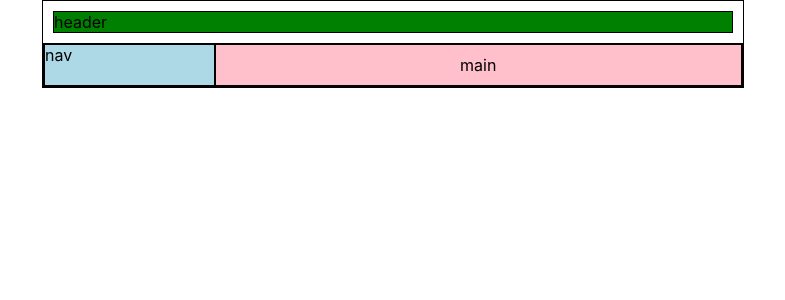
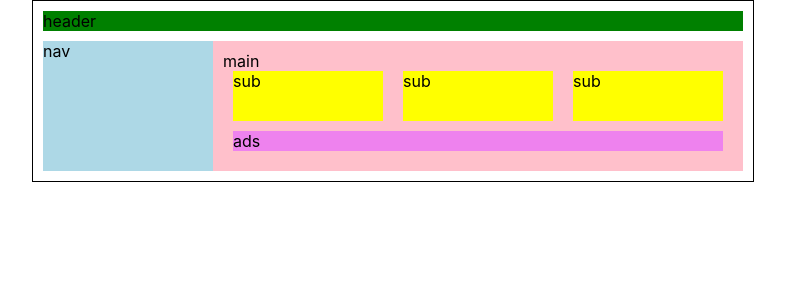
Before and after one commit to evelynyhkim/MERN, a React (Create React App) app in the folder React/my-app/: page / in a window 1280 px wide. Shown: the top 300 px of the page, without its empty margins (247-1032 px from the left). Built offline with nearby package versions, Linux system fonts and the light colour scheme.

Commit message:
app.js modified. can't fix left margin for nav

```diff
--- a/React/my-app/src/App.css
+++ b/React/my-app/src/App.css
@@ -4,16 +4,18 @@
 	border: black 1px solid;
 	width: 700px;
 	margin: 0 auto;
+	padding: 10px;
 }
 .app * {
-	border: black 1px solid;
+	/* border: black 1px solid; */
 }
 .flex {
 	display: flex;
+	justify-content: flex-start;
 }
 .Header {
 	background-color: green;
-	margin: 10px 10px;
+	margin-bottom: 10px;
 }
 /* .Ads,
 .Header {
@@ -24,17 +26,21 @@
 	background-color: lightblue;
 }
 .Main {
+	padding: 10px 10px;
 	flex: 3;
+	background-color: pink;
+}
+.SubContainer {
 	display: flex;
-	justify-content: space-evenly;
-	padding: 10px 10px;
-	background-color: pink;
+	justify-content: space-between;
 }
 .Sub {
 	height: 50px;
 	background-color: yellow;
+	flex: 1;
+	margin: 0 10px;
 }
 .Ads {
 	background-color: violet;
-	margin: 10px 0;
+	margin: 10px 10px;
 }
--- a/React/my-app/src/App.js
+++ b/React/my-app/src/App.js
@@ -10,22 +10,12 @@ function App() {
 	return (
 		<div className="app">
 
-			<Header className="Header" />
+			<Header />
 			<div className="flex">
 
 				<Navigation className="Nav" />
 
-				<Main className="Main">
-
-					<SubContents className="Sub" />
-
-					<SubContents className="Sub" />
-
-					<SubContents className="Sub" />
-
-					<Advertisement className="Ads" />
-
-				</Main>
+				<Main className="Main">                     </Main>
 			</div>
 
 		</div>
--- a/React/my-app/src/components/Main.js
+++ b/React/my-app/src/components/Main.js
@@ -1,7 +1,16 @@
 import React from "react"
+import SubContents from "./SubContents"
+import Advertisement from "./Advertisement"
 
 function Main() {
-	return <div className="Main">main</div>
+	return (
+		<div className="Main">
+			main
+			<SubContents className="SubContainer" />
+
+			<Advertisement className="Ads" />
+		</div>
+	)
 }
 
 export default Main
--- a/React/my-app/src/components/SubContents.js
+++ b/React/my-app/src/components/SubContents.js
@@ -1,7 +1,14 @@
 import React from "react"
+import Navigation from "./Navigation"
 
 function SubContents() {
-	return <div className="Sub">sub</div>
+	return (
+		<div className="SubContainer">
+			<div className="Sub">sub</div>
+			<div className="Sub">sub</div>
+			<div className="Sub">sub</div>
+		</div>
+	)
 }
 
 export default SubContents
```
